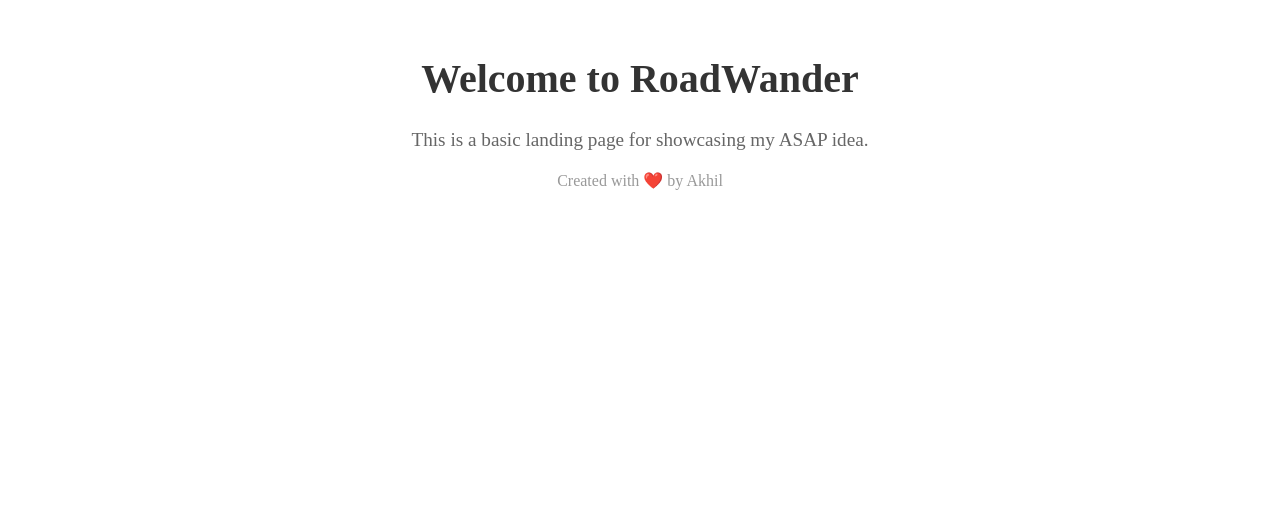
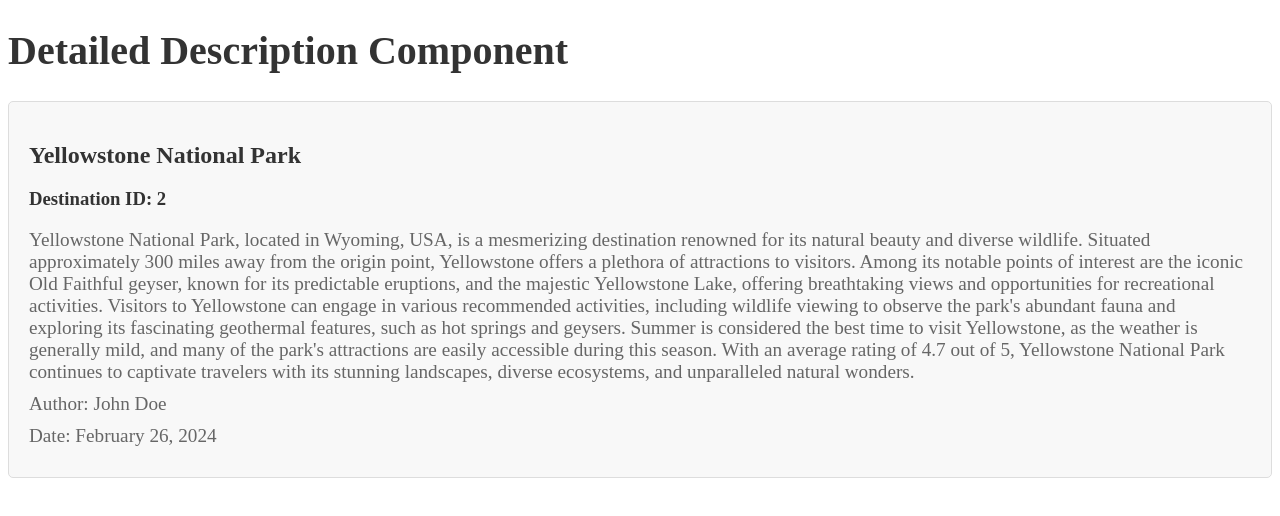
Before and after one commit to kalviumcommunity/S51_RoadWander, a React (Vite) app in the folder client/vite-project/: page / in a window 1280 px wide. Shown: the top 516 px of the page. Built offline with nearby package versions, Linux system fonts and the light colour scheme.

Commit message:
Creted Detailed Description Component

```diff
--- a/client/vite-project/src/App.jsx
+++ b/client/vite-project/src/App.jsx
@@ -1,6 +1,7 @@
 
 import './App.css'
-import LandingPage from './components/LandingPage'
+import LandingPage from './components/LandingPage/LandingPage'
+import DetailedDescriptionComponent from './components/DetailedDescription/DetailedDescriptionComponent'
 
 function App() {
 
@@ -8,7 +9,7 @@ function App() {
   return (
     <>
       <div>
-        <LandingPage/>
+        <DetailedDescriptionComponent/>
 
       </div>
     </>
--- /dev/null
+++ b/client/vite-project/src/components/DetailedDescription/DetailedDescriptionComponent.css
@@ -0,0 +1,22 @@
+.detailed-description {
+    background-color: #f8f8f8;
+    border: 1px solid #ddd;
+    border-radius: 5px;
+    padding: 20px;
+    margin-bottom: 20px;
+  }
+
+  .detailed-description h2 {
+    color: #333;
+  }
+  .detailed-description h3 {
+    color: #333;
+  }
+
+  .detailed-description p {
+    margin: 10px 0;
+  }
+
+  .detailed-description p:first-child {
+    margin-top: 0;
+  }
--- /dev/null
+++ b/client/vite-project/src/components/DetailedDescription/DetailedDescriptionComponent.jsx
@@ -0,0 +1,35 @@
+import React from 'react';
+import './DetailedDescriptionComponent.css'
+
+const DetailedDescriptionComponent = ({ description }) => {
+  return (
+    <div className="detailed-description">
+      <h2>{description.title}</h2>
+      <h3>Destination ID: {description.id}</h3>
+      <p>{description.content}</p>
+      <p>Author: {description.author}</p>
+      <p>Date: {description.date}</p>
+    </div>
+  );
+}
+
+// Dummy data for rendering the component
+const dummyDescription = {
+  id: 2,
+  title: "Yellowstone National Park",
+  content: "Yellowstone National Park, located in Wyoming, USA, is a mesmerizing destination renowned for its natural beauty and diverse wildlife. Situated approximately 300 miles away from the origin point, Yellowstone offers a plethora of attractions to visitors. Among its notable points of interest are the iconic Old Faithful geyser, known for its predictable eruptions, and the majestic Yellowstone Lake, offering breathtaking views and opportunities for recreational activities. Visitors to Yellowstone can engage in various recommended activities, including wildlife viewing to observe the park's abundant fauna and exploring its fascinating geothermal features, such as hot springs and geysers. Summer is considered the best time to visit Yellowstone, as the weather is generally mild, and many of the park's attractions are easily accessible during this season. With an average rating of 4.7 out of 5, Yellowstone National Park continues to captivate travelers with its stunning landscapes, diverse ecosystems, and unparalleled natural wonders.",
+  author: "John Doe",
+  date: "February 26, 2024"
+};
+
+// Render the component with dummy data
+const App = () => {
+  return (
+    <div className="App">
+      <h1>Detailed Description Component</h1>
+      <DetailedDescriptionComponent description={dummyDescription} />
+    </div>
+  );
+}
+
+export default App;
```
Also changed, not shown: client/vite-project/src/components/LandingPage/LandingPage.css (renamed from client/vite-project/src/components/LandingPage.css), client/vite-project/src/components/LandingPage/LandingPage.jsx (renamed from client/vite-project/src/components/LandingPage.jsx), 1 other file (tests, documents, lock files or other folders).
